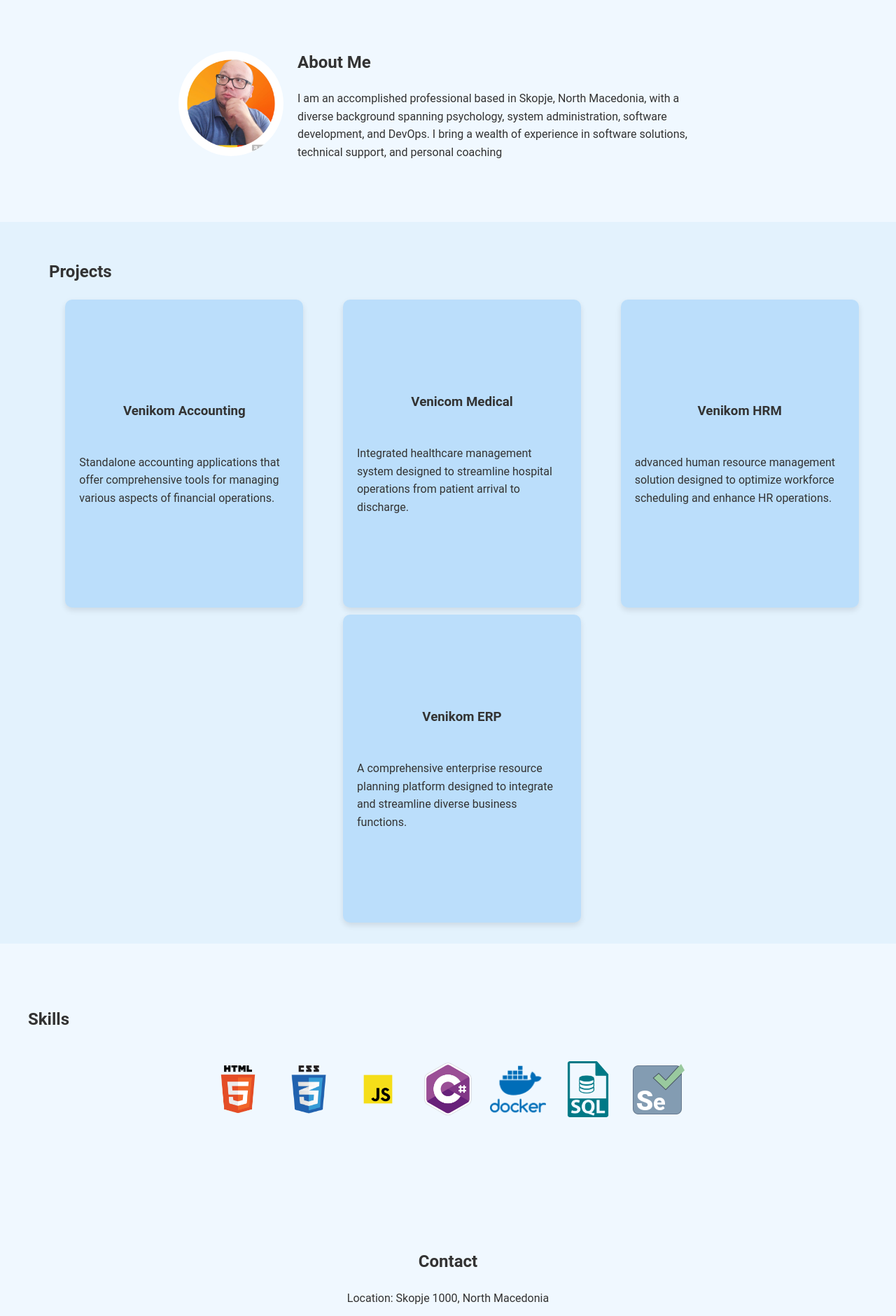
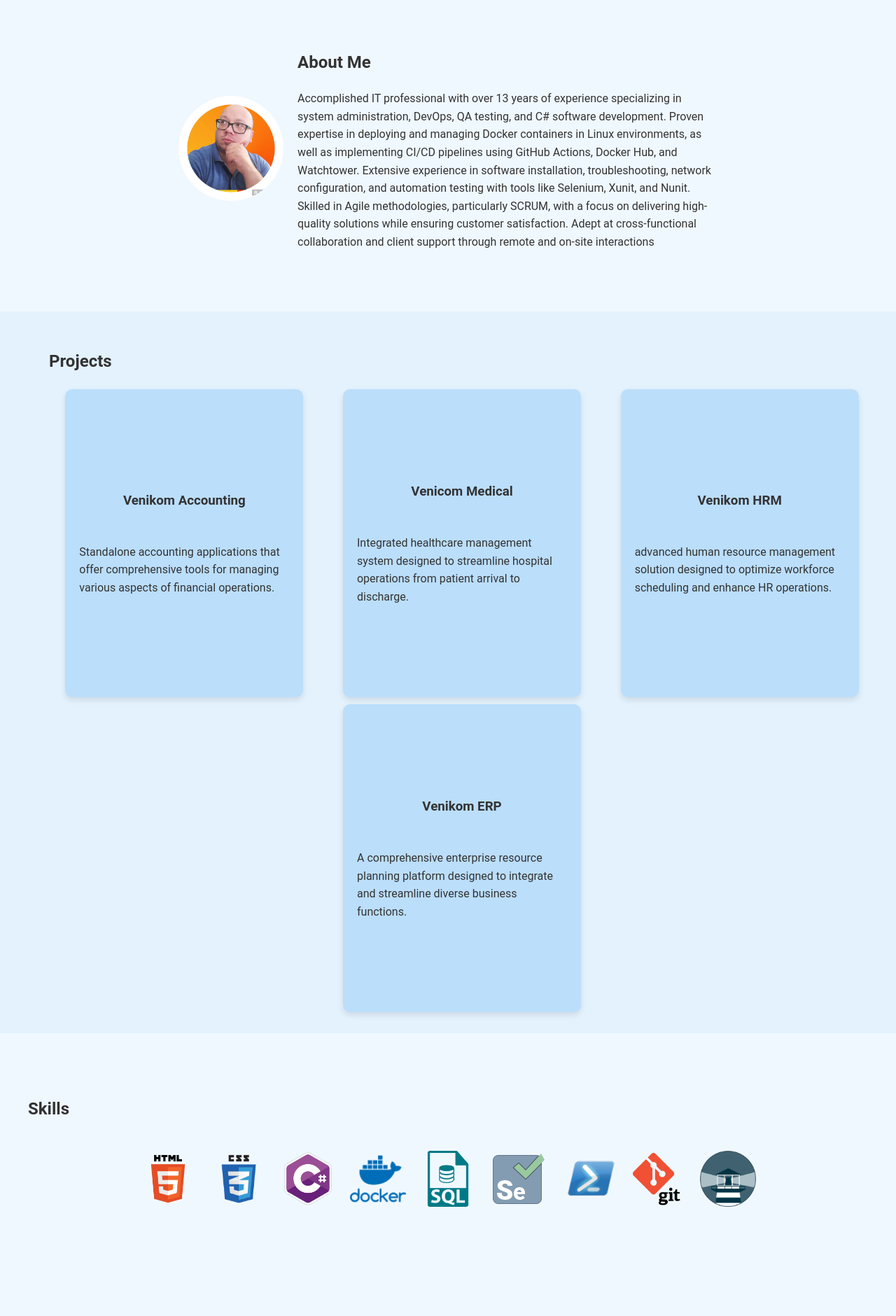
Before and after one commit to saso78/portfolio, a plain HTML site: page index.html in a window 1280 px wide. Shown: the part 820-2700 px from the top of the page at 70% size. Drawn offline with Linux system fonts and the light colour scheme.

Commit message:
podsreden summary i dodadeni skilovi

```diff
--- a/index.html
+++ b/index.html
@@ -25,7 +25,7 @@
         </nav>
         <div class="header-content">
             <h1>Saso Trpovski</h1>
-            <p>Psychologist, Software Developer & DevOps Specialist</p>
+            <p> DevOps | QA Specialist | C# Developer</p>
         </div>
     </header>
 
@@ -34,7 +34,7 @@
             <img src="images/profil.jpg" alt="Profile Picture" class="profile-pic">
             <div class="about-text">
                 <h2>About Me</h2>
-                <p>I am an accomplished professional based in Skopje, North Macedonia, with a diverse background spanning psychology, system administration, software development, and DevOps. I bring a wealth of experience in software solutions, technical support, and personal coaching</p>
+                <p>Accomplished IT professional with over 13 years of experience specializing in system administration, DevOps, QA testing, and C# software development. Proven expertise in deploying and managing Docker containers in Linux environments, as well as implementing CI/CD pipelines using GitHub Actions, Docker Hub, and Watchtower. Extensive experience in software installation, troubleshooting, network configuration, and automation testing with tools like Selenium, Xunit, and Nunit. Skilled in Agile methodologies, particularly SCRUM, with a focus on delivering high-quality solutions while ensuring customer satisfaction. Adept at cross-functional collaboration and client support through remote and on-site interactions</p>
             </div>
         </div>
     </section>
@@ -105,11 +105,13 @@
             <div class="skills-list">
                 <div class="skill"><img src="images/html.png" alt="HTML5"></div>
                 <div class="skill"><img src="images/css.png" alt="CSS3"></div>
-                <div class="skill"><img src="images/js.png" alt="JavaScript"></div>
                 <div class="skill"><img src="images/csharp.png" alt="C#"></div>
                 <div class="skill"><img src="images/docker.png" alt="Docker"></div>
                 <div class="skill"><img src="images/sql.png" alt="SQL"></div>
                 <div class="skill"><img src="images/selenium.png" alt="Selenium"></div>
+                <div class="skill"><img src="images/powershell.png" alt="powershell"></div>
+                <div class="skill"><img src="images/git.png" alt="GitHub"></div>
+                <div class="skill"><img src="images/watchtower.png" alt="Watchtower"></div>
             </div>
         </div>
     </section>
```
Also changed, not shown: images/powershell.png (added), images/watchtower.png (added).
